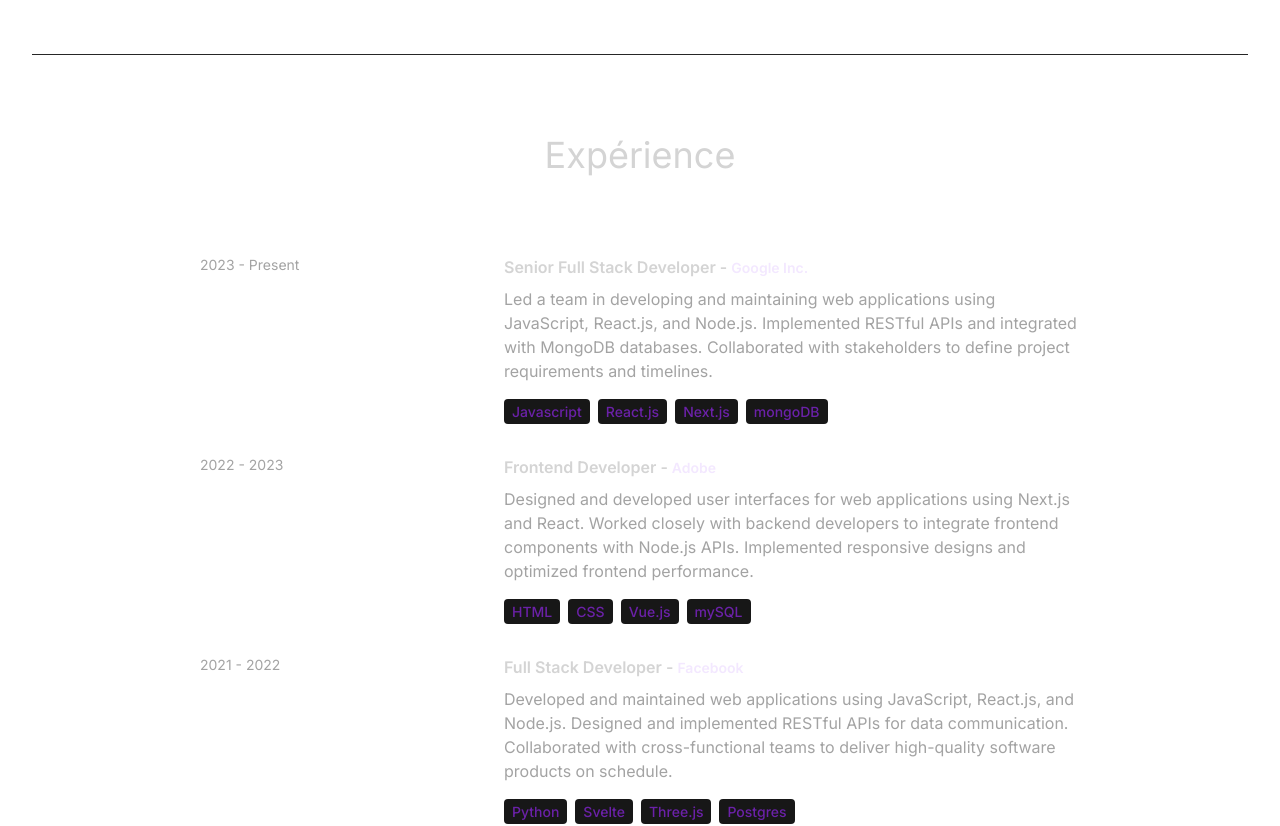
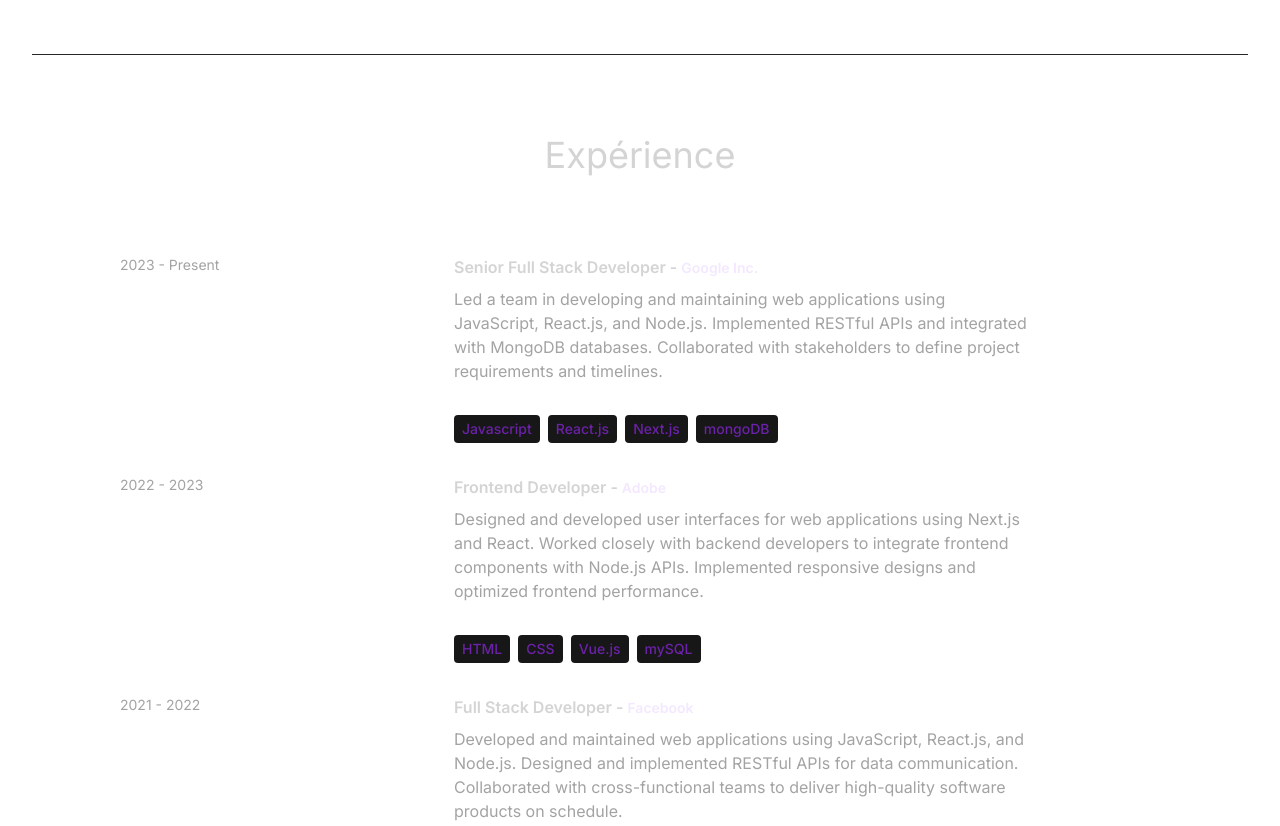
Before and after one commit to SilentCraftsman/OC.P8, a React (Vite) app: page / in a window 1280 px wide. Shown: the part 1640-2466 px from the top of the page. Built offline with nearby package versions, Linux system fonts and the light colour scheme.

Commit message:
Animation complète de Experience.jsx

```diff
--- a/src/components/Experience.jsx
+++ b/src/components/Experience.jsx
@@ -1,24 +1,26 @@
-import React from "react";
 import { EXPERIENCES } from "../constants";
+import { motion } from "framer-motion";
 
-export const Experience = () => {
-  return (
-    <div className="border-b border-neutral-900 pb-4">
-      <h2 className="my-20 text-center text-4xl">Expérience</h2>
-      <div>
-        {EXPERIENCES.map((experience, index) => (
-          <div key={index} className="mb-8 flex flex-wrap lg:justify-center">
-            <div className="w-full lg:w-1/4">
+const ExperienceItem = ({ experience }) => (
+  <div className="mb-8 flex flex-wrap lg:justify-center">
+    <motion.div
+      whileInView={{ opacity: 1, y: 0 }}
+      initial={{ opacity: 0, x: -80 }}
+      transition={{ duration: 1 }}
+      className="w-full lg:w-1/4">
       <p className="mb-2 text-sm text-neutral-400">{experience.year}</p>
-            </div>
-            <div className="w-full max-w-xl lg:w-3/4">
+    </motion.div>
+    <motion.div
+      whileInView={{ opacity: 1, x: -50 }}
+      initial={{ opacity: 0, y: 0 }}
+      transition={{ duration: 1 }}
+      className="w-full max-w-xl lg:w-3/4">
       <h6 className="mb-2 font-semibold">
         {experience.role} -{" "}
-                <span className="text-sm text-purple-100">
-                  {experience.company}
-                </span>
+        <span className="text-sm text-purple-100">{experience.company}</span>
       </h6>
       <p className="mb-4 text-neutral-400">{experience.description}</p>
+      <div className="flex flex-wrap">
         {experience.technologies.map((tech, index) => (
           <span
             key={index}
@@ -27,11 +29,23 @@
           </span>
         ))}
       </div>
+    </motion.div>
   </div>
+);
+
+const Experience = () => (
+  <div className="border-b border-neutral-900 pb-4">
+    <motion.h2
+      whileInView={{ opacity: 1, y: 0 }}
+      initial={{ opacity: 0, y: -50 }}
+      transition={{ duration: 0.5 }}
+      className="my-20 text-center text-4xl">
+      Expérience
+    </motion.h2>
+    {EXPERIENCES.map((experience, index) => (
+      <ExperienceItem key={index} experience={experience} />
     ))}
   </div>
-    </div>
 );
-};
 
 export default Experience;
```
Lines whose indentation alone changed are shown as unchanged.
